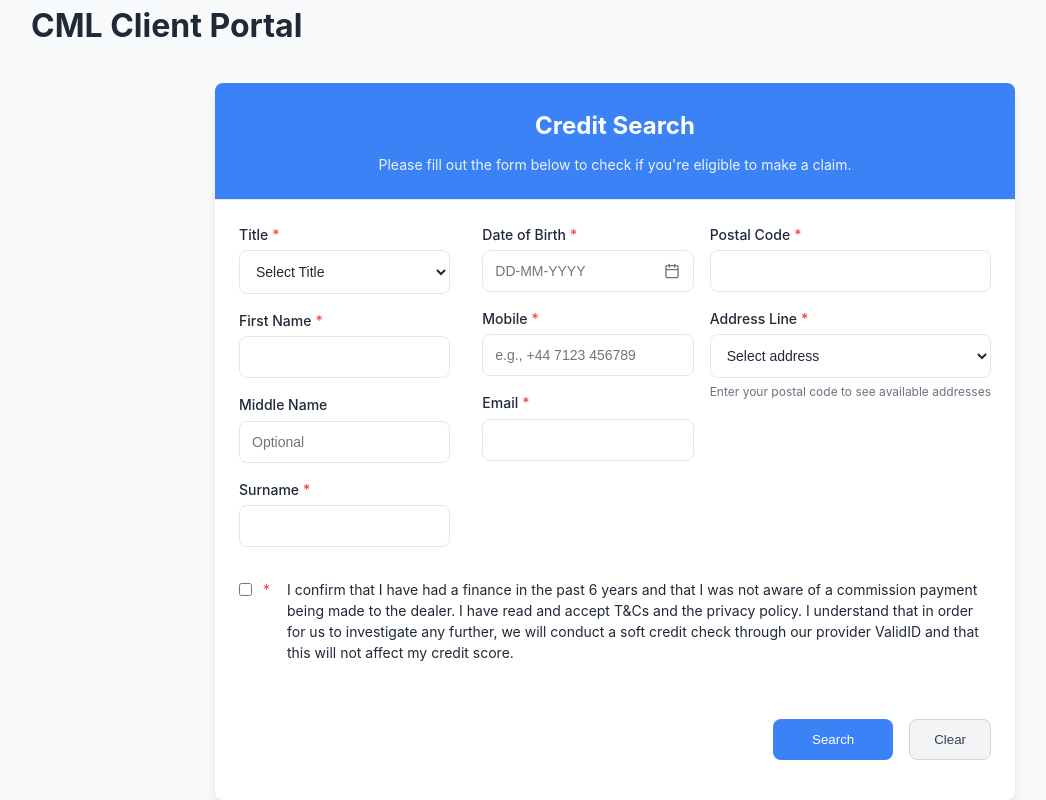
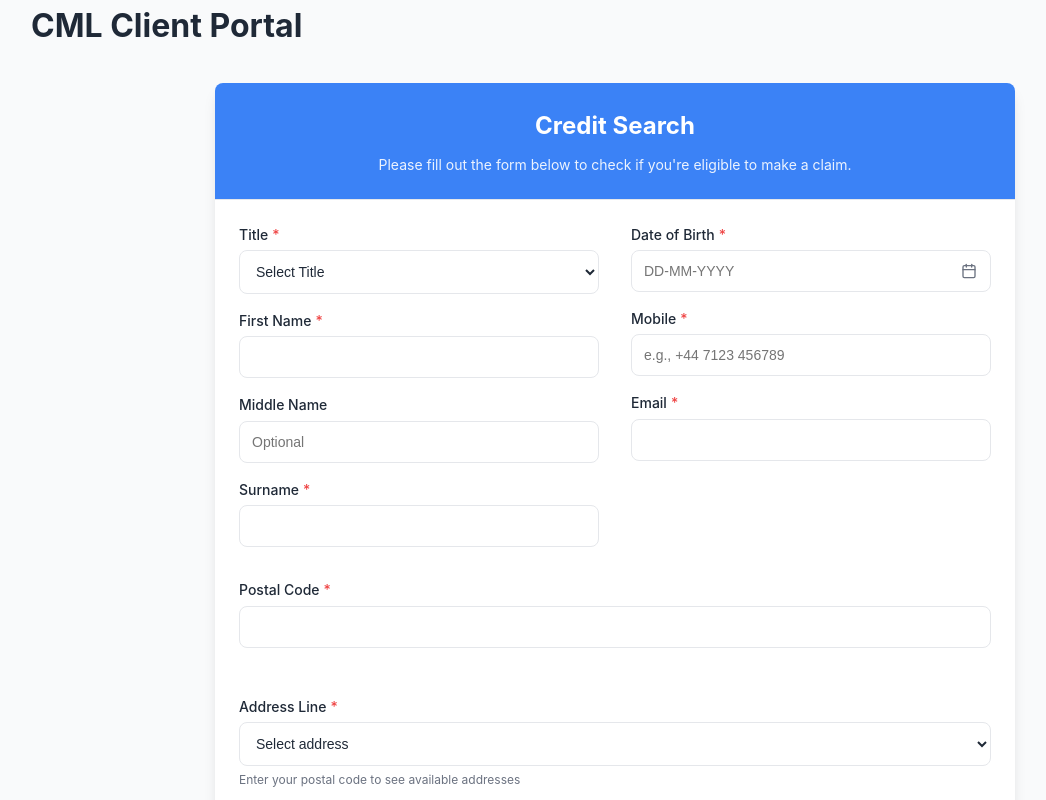
Before and after one commit to mastercode-io/cml_client_portal, a React (Create React App) app in the folder src/frontend/: page / in a window 1280 px wide. Shown: the top 800 px of the page, without its empty margins (25-1071 px from the left). Built offline with nearby package versions, Linux system fonts and the light colour scheme.

Commit message:
Move Postal Code and Address Line back below first 6 fields

```diff
--- a/src/frontend/src/components/CreditSearchForm.jsx
+++ b/src/frontend/src/components/CreditSearchForm.jsx
@@ -227,8 +227,7 @@ const CreditSearchForm = () => {
                     />
                   </div>
 
-                  <div className="form-row">
-                    <div className="form-col">
+                  <div className="form-full-width">
                     <FormField
                       label="Postal Code"
                       name="postalCode"
@@ -237,7 +236,8 @@ const CreditSearchForm = () => {
                       touched={touched}
                     />
                   </div>
-                    <div className="form-col">
+
+                  <div className="form-full-width">
                     <FormField
                       label="Address Line"
                       name="addressLine"
@@ -249,7 +249,6 @@ const CreditSearchForm = () => {
                       touched={touched}
                       helpText={isLoadingAddresses ? "Loading addresses..." : "Enter your postal code to see available addresses"}
                     />
-                    </div>
                   </div>
 
                   <div className="form-full-width">
```
Lines whose indentation alone changed are shown as unchanged.
